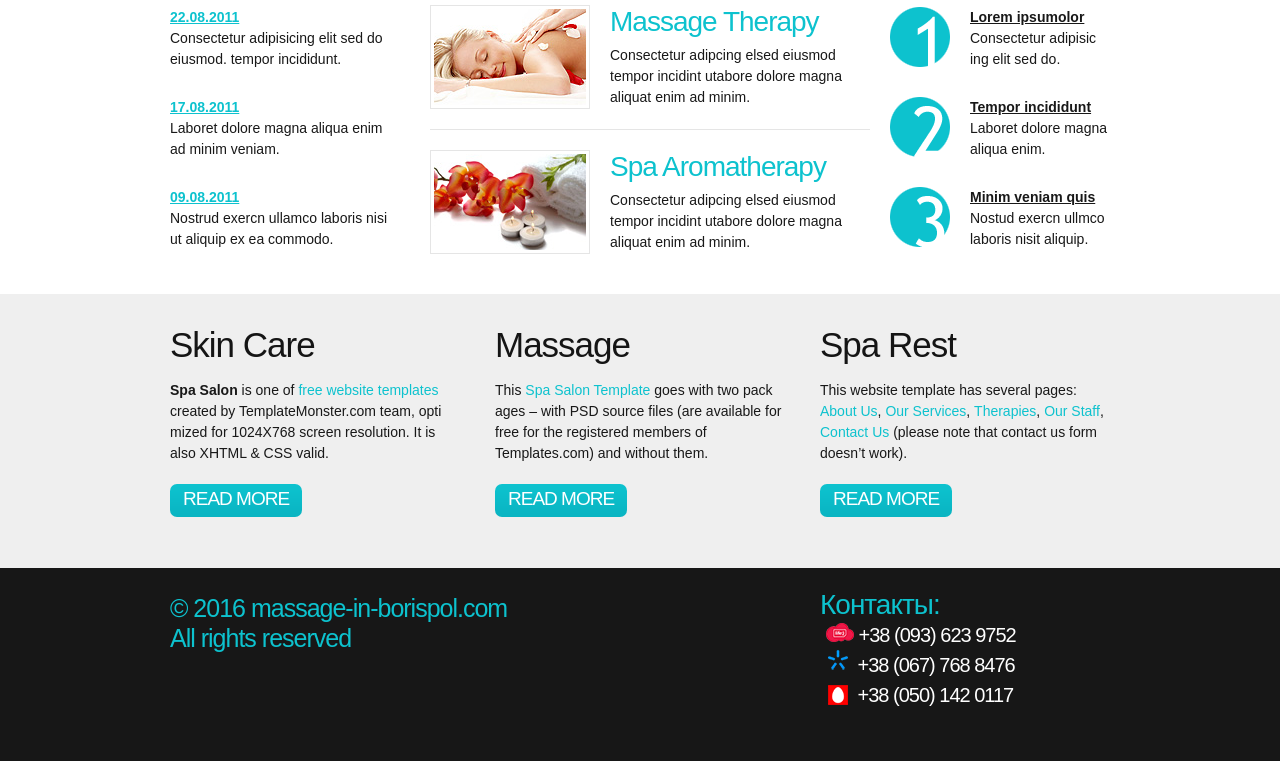
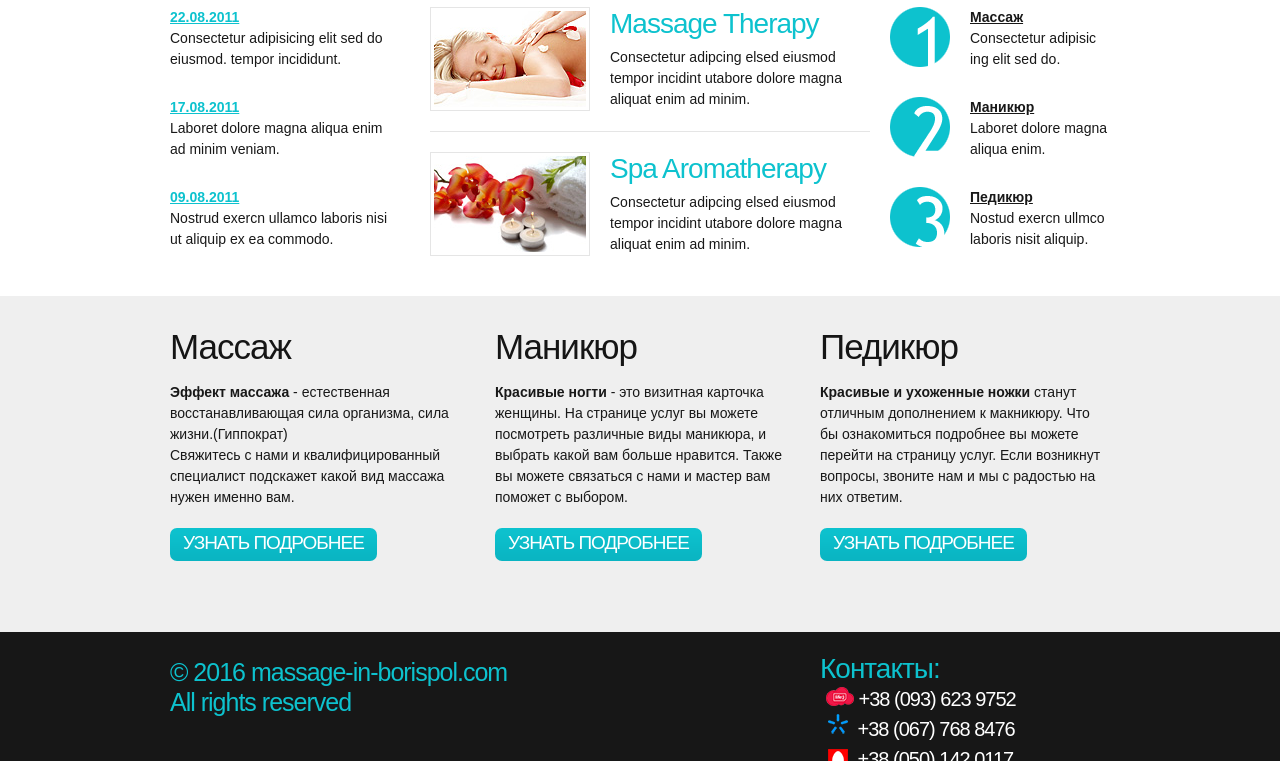
Before and after one commit to bxcar/massageinborispol, a plain HTML site: page index.html in a window 1280 px wide. Shown: the part 677-1438 px from the top of the page. Drawn offline with Linux system fonts and the light colour scheme.

```diff
--- a/index.html
+++ b/index.html
@@ -69,7 +69,7 @@
                     </article>
                     <article class="grid_6">
                         <div class="indent-left">
-                            <h2>Most Popular Procedures</h2>
+                            <h3>Популярные процедуры</h3>
                             <div class="wrapper border-bot indent-bot">
                                 <figure class="img-indent border">
                                     <a href="#"><img src="images/page1-img1.jpg" alt=""/></a>
@@ -92,25 +92,25 @@
                         </div>
                     </article>
                     <article class="grid_3">
-                        <h3>Our Services</h3>
+                        <h3>Наши услуги</h3>
                         <div class="wrapper indent-bot2">
                             <div class="numb first">1</div>
                             <div class="extra-wrap">
-                                <strong class="text-1"><a href="#">Lorem ipsumolor</a></strong>
+                                <strong class="text-1"><a href="#">Массаж</a></strong>
                                 Consectetur adipisic ing elit sed do.
                             </div>
                         </div>
                         <div class="wrapper indent-bot2">
                             <div class="numb second">2</div>
                             <div class="extra-wrap">
-                                <strong class="text-1"><a href="#">Tempor incididunt</a></strong>
+                                <strong class="text-1"><a href="#">Маникюр</a></strong>
                                 Laboret dolore magna aliqua enim.
                             </div>
                         </div>
                         <div class="wrapper">
                             <div class="numb third">3</div>
                             <div class="extra-wrap">
-                                <strong class="text-1"><a href="#">Minim veniam quis</a></strong>
+                                <strong class="text-1"><a href="#">Педикюр</a></strong>
                                 Nostud exercn ullmco laboris nisit aliquip.
                             </div>
                         </div>
@@ -127,36 +127,40 @@
         <div class="container_12">
             <div class="wrapper">
                 <article class="grid_4">
-                    <h3 class="p1">Skin Care</h3>
-                    <p class="indent-bot"><strong>Spa Salon</strong> is one of
-                        <a class="link" target="_blank" href="http://blog.templatemonster.com/free-website-templates/">
-                            free website templates</a> created by TemplateMonster.com team, opti mized for 1024X768
-                        screen
-                        resolution. It is <br>also XHTML &amp; CSS valid.</p>
-                    <a class="button" href="#">Read More</a>
+                    <h3 class="p1">Массаж</h3>
+                    <p class="indent-bot"><strong>Эффект массажа </strong>
+                        <!--<a class="link" target="_blank" href="http://blog.templatemonster.com/free-website-templates/">-->
+                            - естественная восстанавливающая сила организма, сила жизни.(Гиппократ)<br>
+                    Свяжитесь с нами и квалифицированный специалист подскажет какой вид массажа нужен именно вам.</p>
+                    <a class="button" href="#">Узнать подробнее</a>
                 </article>
                 <article class="grid_4">
                     <div class="indent-left3">
-                        <h3 class="p1">Massage</h3>
-                        <p class="indent-bot">This
-                            <a class="link" target="_blank"
-                               href="http://blog.templatemonster.com/2011/08/29/free-website-template-clean-style-spa-salon/ ">
-                                Spa Salon Template</a> goes with two pack ages – with PSD source files (are available
-                            for free
-                            for the registered members of Templates.com) and without them.</p>
-                        <a class="button" href="#">Read More</a>
+                        <h3 class="p1">Маникюр</h3>
+                        <p class="indent-bot">
+                            <!--<a class="link" target="_blank"-->
+                               <!--href="http://blog.templatemonster.com/2011/08/29/free-website-template-clean-style-spa-salon/ ">-->
+                            <strong>Красивые ногти</strong> - это визитная карточка женщины.
+                            На странице услуг вы можете посмотреть различные виды маникюра,
+                            и выбрать какой вам больше нравится.
+                            Также вы можете связаться с нами и мастер вам поможет с выбором.</p>
+                        <a class="button" href="#">Узнать подробнее</a>
                     </div>
                 </article>
                 <article class="grid_4">
                     <div class="indent-left2">
-                        <h3 class="p1">Spa Rest</h3>
-                        <p class="indent-bot">This website template has several pages:
-                            <a class="link" href="index.html">About Us</a>,
+                        <h3 class="p1">Педикюр</h3>
+                        <p class="indent-bot"><!--Маникюр — это реклама, <strong>педикюр</strong> — приятный сюрприз.
+                            (Янина Ипохорская)-->
+                            <strong>Красивые и ухоженные ножки</strong> станут отличным дополнением к макникюру. Что бы ознакомиться
+                            подробнее вы можете перейти на страницу услуг. Если возникнут вопросы, звоните нам и мы
+                            с радостью на них ответим.<br><br>
+                            <!--<a class="link" href="index.html">About Us</a>,
                             <a class="link" href="services.html">Our Services</a>,
                             <a class="link" href="therapies.html">Therapies</a>,
                             <a class="link" href="staff.html">Our Staff</a>, <a class="link" href="contacts.html">Contact
-                                Us</a> (please note that contact us form doesn’t work).</p>
-                        <a class="button" href="#">Read More</a>
+                                Us</a> (please note that contact us form doesn’t work).</p>-->
+                        <a class="button" href="#" style="display:inline-block; margin-top: -1px;">Узнать подробнее</a>
                     </div>
                 </article>
             </div>
```
Also changed, not shown: js/map.js (+7 -6 lines).
